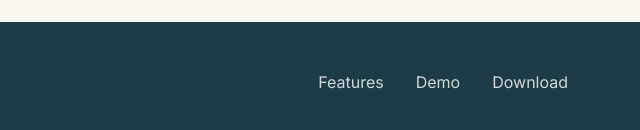
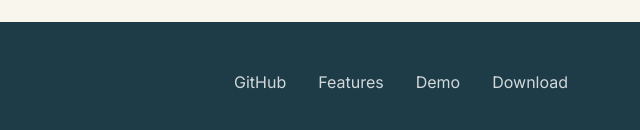
Before and after one commit to dmvvilela/plans-for-today, an Astro site in the folder apps/landing-page/: page / in a window 1280 px wide. Shown: the part 3693-3823 px from the top of the page, 640-1280 px from the left. Built offline with nearby package versions, Linux system fonts and the light colour scheme; Astro itself is replaced by a stand-in of ours.

Commit message:
fix: restore GitHub link in footer (repo is now public)

```diff
--- a/apps/landing-page/src/components/CTA.astro
+++ b/apps/landing-page/src/components/CTA.astro
@@ -76,6 +76,7 @@
   <div class="footer-content">
     <p>Made with simplicity in mind</p>
     <div class="footer-links">
+      <a href="https://github.com/dmvvilela/plans-for-today" target="_blank">GitHub</a>
       <a href="#features">Features</a>
       <a href="#demo">Demo</a>
       <a href="#download">Download</a>
```
